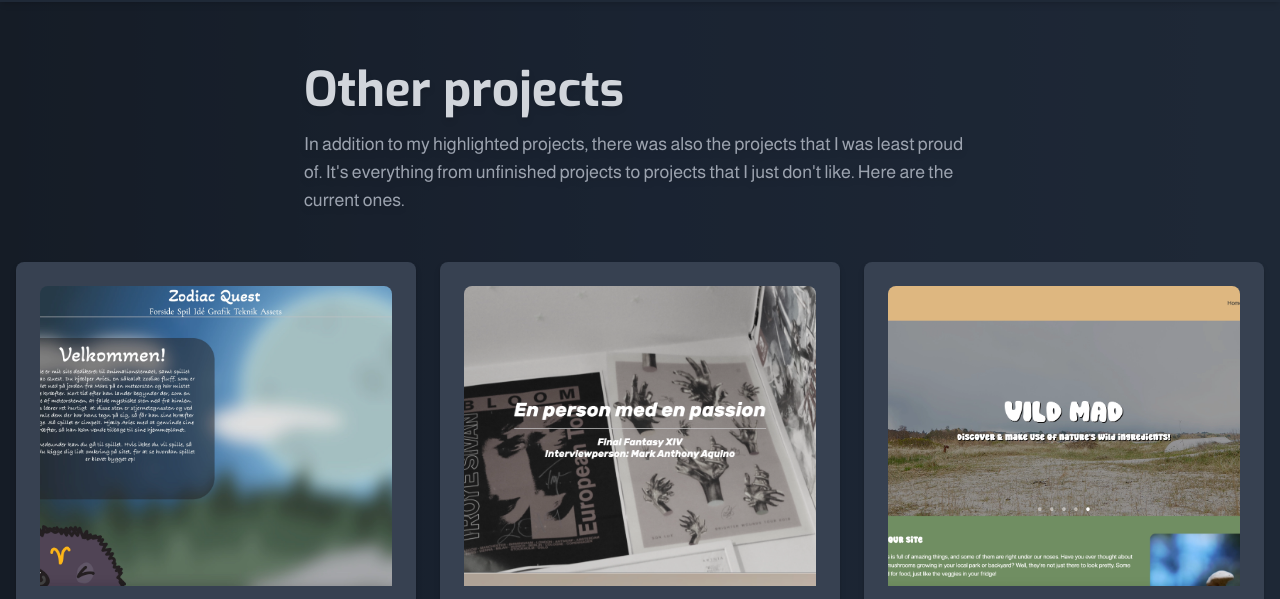
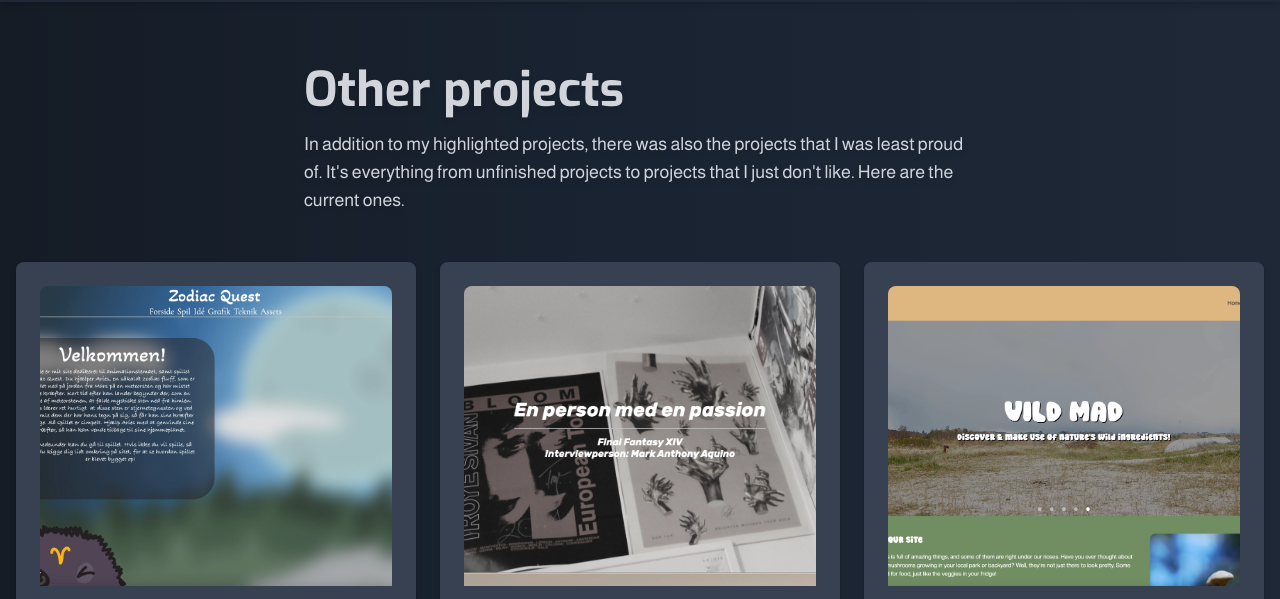
Before and after one commit to sararpetersen/portfolio_example, an Astro site: page /other in a window 1280 px wide. Shown: the part 126-725 px from the top of the page. Built offline with nearby package versions, Linux system fonts and the light colour scheme; Astro itself is replaced by a stand-in of ours.

Commit message:
Text-color changed on 'other'-page's top-part

```diff
--- a/src/pages/other.astro
+++ b/src/pages/other.astro
@@ -8,7 +8,7 @@ import "../styles/global.css";
   <div id="cursor"></div>
   <section id="other-projects" class="container mx-auto py-16 px-4 bg-gray-800 bg-opacity-70 rounded-lg shadow-lg">
     <h2 class="font-bold text-gray-300 max-w-2xl mx-auto md:text-left text-center pt-32">Other projects</h2>
-    <p class="mt-4 text-gray-400 max-w-2xl mx-auto md:text-left text-center leading-7">
+    <p class="mt-4 text-gray-300 max-w-2xl mx-auto md:text-left text-center leading-7">
       In addition to my highlighted projects, there was also the projects that I was least proud of. It's everything from unfinished projects to
       projects that I just don't like. Here are the current ones.
     </p>
```
